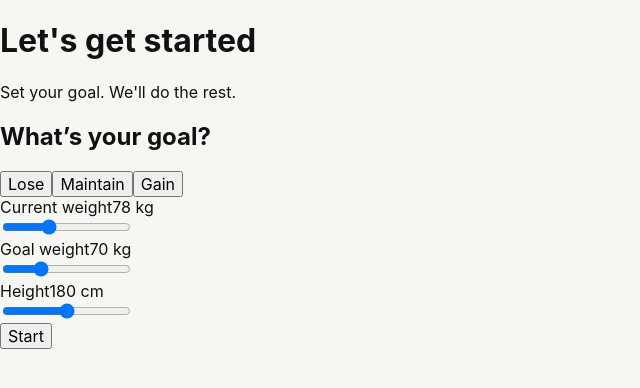
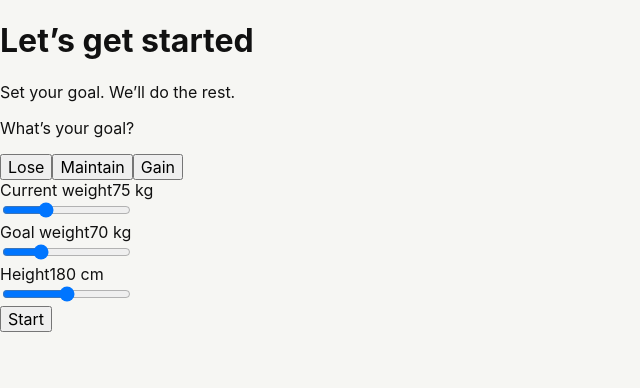
Before and after one commit to conn448/connaiai, a Next.js app: page / in a window 1280 px wide. Shown: the top 388 px of the page, without its empty margins (0-640 px from the left). Built offline with nearby package versions, Linux system fonts and the light colour scheme.

Commit message:
Update page.jsx

```diff
--- a/app/page.jsx
+++ b/app/page.jsx
@@ -4,94 +4,95 @@ import { useState } from "react";
 
 export default function Home() {
   const [goal, setGoal] = useState("lose");
-  const [weight, setWeight] = useState(78);
+  const [weight, setWeight] = useState(75);
   const [goalWeight, setGoalWeight] = useState(70);
   const [height, setHeight] = useState(180);
 
-  const start = () => {
-    // For now, just confirm the setup.
-    // Later this will take the user into the food scanner.
-    console.log({
-      goal,
-      weight,
-      goalWeight,
-      height,
-    });
-
-    alert("You're all set!");
-  };
-
   return (
-    <main className="min-h-screen bg-white flex items-center justify-center px-5">
+    <main className="min-h-screen bg-white px-6 py-10 flex items-center justify-center">
       <div className="w-full max-w-md">
 
-        <h1 className="text-3xl font-bold text-center mb-2">
-          Let's get started
+        <h1 className="text-4xl font-bold text-center mb-2">
+          Let’s get started
         </h1>
 
-        <p className="text-gray-500 text-center mb-8">
-          Set your goal. We'll do the rest.
+        <p className="text-center text-gray-500 mb-10">
+          Set your goal. We’ll do the rest.
         </p>
 
-        {/* Goal */}
+        {/* GOAL */}
         <div className="mb-8">
-          <h2 className="font-semibold mb-3">What’s your goal?</h2>
+          <p className="font-semibold mb-3">What’s your goal?</p>
 
           <div className="grid grid-cols-3 gap-2">
-            {[
-              ["lose", "Lose"],
-              ["maintain", "Maintain"],
-              ["gain", "Gain"],
-            ].map(([value, label]) => (
-              <button
-                key={value}
-                onClick={() => setGoal(value)}
-                className={`py-3 rounded-xl border font-medium transition ${
-                  goal === value
-                    ? "bg-black text-white border-black"
-                    : "bg-white text-gray-700 border-gray-200"
-                }`}
-              >
-                {label}
-              </button>
-            ))}
+            <button
+              onClick={() => setGoal("lose")}
+              className={`p-3 rounded-xl border ${
+                goal === "lose"
+                  ? "bg-black text-white"
+                  : "bg-white text-black"
+              }`}
+            >
+              Lose
+            </button>
+
+            <button
+              onClick={() => setGoal("maintain")}
+              className={`p-3 rounded-xl border ${
+                goal === "maintain"
+                  ? "bg-black text-white"
+                  : "bg-white text-black"
+              }`}
+            >
+              Maintain
+            </button>
+
+            <button
+              onClick={() => setGoal("gain")}
+              className={`p-3 rounded-xl border ${
+                goal === "gain"
+                  ? "bg-black text-white"
+                  : "bg-white text-black"
+              }`}
+            >
+              Gain
+            </button>
           </div>
         </div>
 
-        {/* Current weight */}
+        {/* CURRENT WEIGHT */}
         <Slider
-          label="Current weight"
+          title="Current weight"
           value={weight}
           min={40}
           max={150}
           unit="kg"
-          onChange={setWeight}
+          setValue={setWeight}
         />
 
-        {/* Goal weight */}
+        {/* GOAL WEIGHT */}
         <Slider
-          label="Goal weight"
+          title="Goal weight"
           value={goalWeight}
           min={40}
           max={150}
           unit="kg"
-          onChange={setGoalWeight}
+          setValue={setGoalWeight}
         />
 
-        {/* Height */}
+        {/* HEIGHT */}
         <Slider
-          label="Height"
+          title="Height"
           value={height}
           min={140}
           max={220}
           unit="cm"
-          onChange={setHeight}
+          setValue={setHeight}
         />
 
-        {/* Start */}
         <button
-          onClick={start}
-          className="w-full bg-black text-white py-4 rounded-2xl font-bold text-lg mt-6"
+          onClick={() => alert("Setup complete")}
+          className="w-full bg-black text-white py-4 rounded-2xl font-bold text-lg mt-8"
         >
           Start
         </button>
@@ -102,25 +103,25 @@ export default function Home() {
 }
 
 function Slider({
-  label,
+  title,
   value,
   min,
   max,
   unit,
-  onChange,
+  setValue,
 }: {
-  label: string;
+  title: string;
   value: number;
   min: number;
   max: number;
   unit: string;
-  onChange: (value: number) => void;
+  setValue: (value: number) => void;
 }) {
   return (
     <div className="mb-7">
-      <div className="flex justify-between items-center mb-2">
-        <span className="font-semibold">{label}</span>
-        <span className="font-bold text-lg">
+      <div className="flex justify-between mb-2">
+        <span className="font-semibold">{title}</span>
+        <span className="font-bold">
           {value} {unit}
         </span>
       </div>
@@ -130,8 +131,8 @@ function Slider({
         min={min}
         max={max}
         value={value}
-        onChange={(e) => onChange(Number(e.target.value))}
-        className="w-full accent-black"
+        onChange={(e) => setValue(Number(e.target.value))}
+        className="w-full"
       />
     </div>
   );
```
